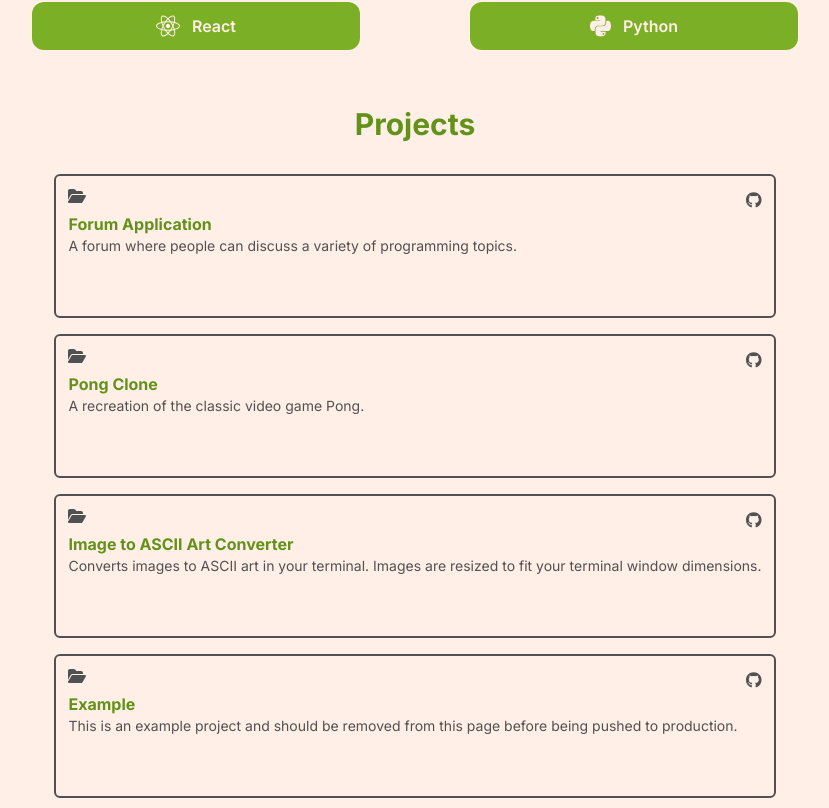
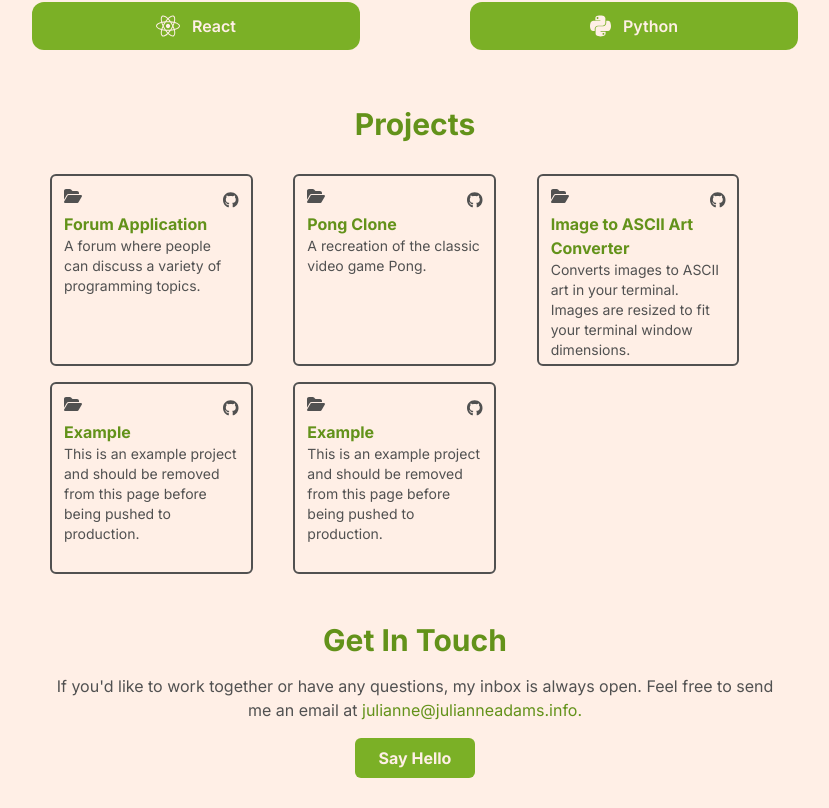
Before and after one commit to LeftySolara/portfolio, a Next.js app: page / in a window 1280 px wide. Shown: the part 1538-2346 px from the top of the page, without its empty margins (225-1054 px from the left). Built offline with nearby package versions, Linux system fonts and the light colour scheme.

Commit message:
Refactor: make projects section responsive

```diff
--- a/src/app/_components/Projects/Projects.tsx
+++ b/src/app/_components/Projects/Projects.tsx
@@ -50,7 +50,7 @@ const ProjectCard = ({ project }: { project: Project }) => {
   return (
     <div
       key={project.id}
-      className="self-center border-2 rounded-md p-3 mt-4 h-36 w-full"
+      className="self-center border-2 rounded-md p-3 mt-4 h-36 w-full lg:w-5/6 lg:h-48"
     >
       <div className="flex flex-row justify-between">
         <FontAwesomeIcon icon={faFolderOpen} />
@@ -72,7 +72,7 @@ const Projects = () => {
       <h2 className="font-bold font-heading self-center text-green-600 text-3xl m-4">
         Projects
       </h2>
-      <div className="flex flex-col justify-evenly self-center">
+      <div className="flex flex-col lg:grid lg:grid-rows-2 lg:grid-cols-3 justify-evenly self-center">
         {projectData &&
           projectData.map((project) => <ProjectCard project={project} />)}
       </div>
```
